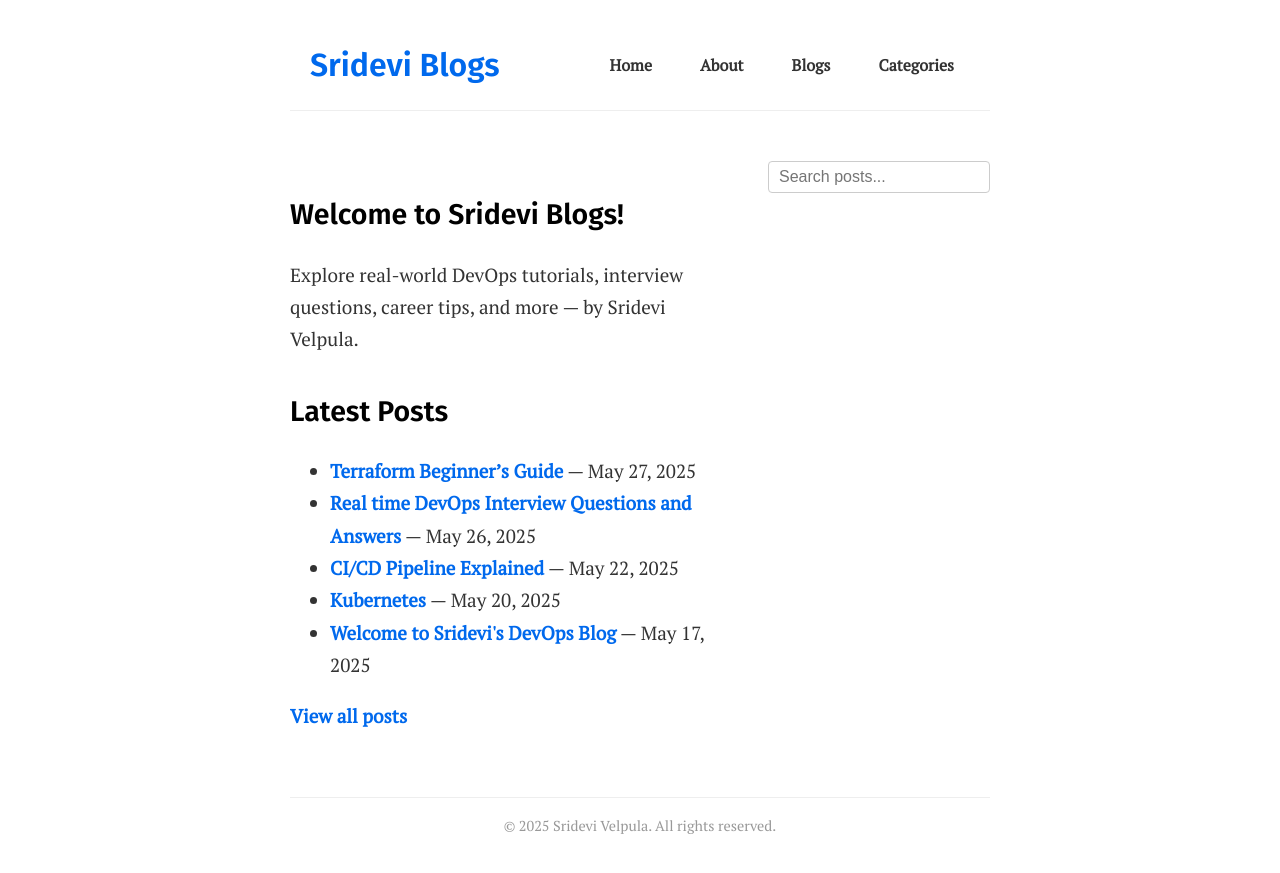
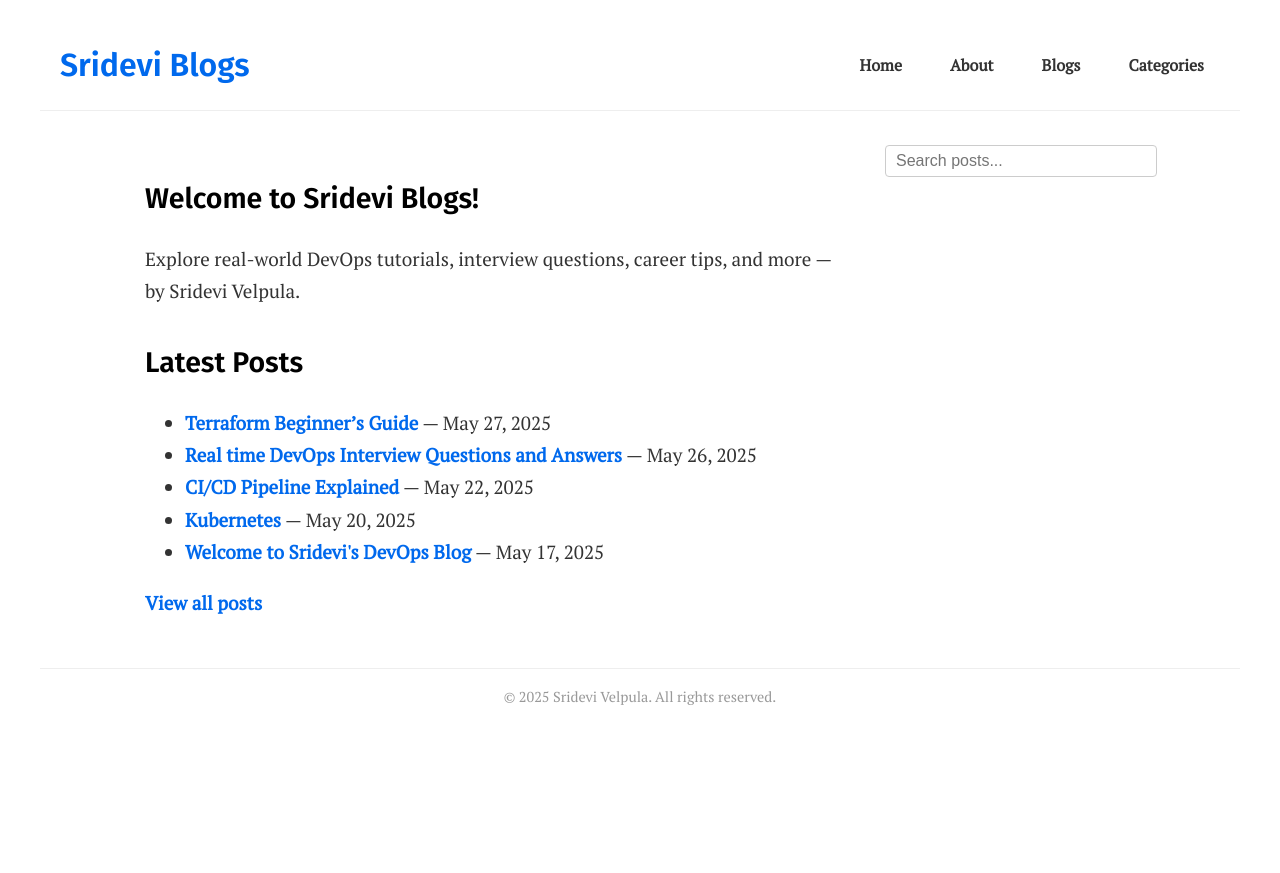
Before and after one commit to srideviblogs/srideviblogs.github.io, a Jekyll site: the page built from index.md, in a window 1280 px wide. Shown: the top 873 px of the page. Built offline with Jekyll 4.4.1, drawn with Linux system fonts in a browser that asks for light colours.

Commit message:
Update custom.css

```diff
--- a/assets/css/custom.css
+++ b/assets/css/custom.css
@@ -10,7 +10,7 @@ body {
   color: #333;
   background-color: #fff;
   margin: 0 auto;
-  max-width: 700px;
+  max-width: 1200px;
   padding: 20px;
   -webkit-font-smoothing: antialiased;
   -moz-osx-font-smoothing: grayscale;
@@ -44,7 +44,6 @@ header.site-header {
   background: #fff;
 }
 
-/* Header container layout */
 .site-header .container {
   display: flex;
   justify-content: space-between;
@@ -53,7 +52,6 @@ header.site-header {
   padding: 10px 20px;
 }
 
-/* Site title */
 .site-title {
   font-family: 'Fira Sans', sans-serif;
   font-weight: 700;
@@ -61,7 +59,6 @@ header.site-header {
   margin: 0;
 }
 
-/* Navigation */
 .site-nav {
   display: flex;
   gap: 1rem;
@@ -81,7 +78,6 @@ header.site-header {
   color: #0069ed;
 }
 
-/* Responsive menu toggle */
 .menu-toggle {
   display: none;
   font-size: 1.5rem;
@@ -92,53 +88,6 @@ header.site-header {
   z-index: 1001;
   background: none;
   border: none;
-}
-
-/* Search container (used in header, now removed from there) */
-#search-container {
-  position: relative;
-  margin-left: 20px;
-}
-
-#search-input {
-  padding: 6px 10px;
-  width: 200px;
-  border-radius: 4px;
-  border: 1px solid #ccc;
-  font-size: 1rem;
-}
-
-#search-results {
-  position: absolute;
-  top: 100%;
-  left: 0;
-  right: 0;
-  background: white;
-  border: 1px solid #ccc;
-  max-height: 300px;
-  overflow-y: auto;
-  display: none;
-  z-index: 1000;
-  box-shadow: 0 2px 8px rgba(0,0,0,0.1);
-}
-
-#search-results ul {
-  list-style: none;
-  margin: 0;
-  padding: 0.5rem;
-}
-
-#search-results li {
-  padding: 0.4rem 0;
-}
-
-#search-results li a {
-  color: #007acc;
-  text-decoration: none;
-}
-
-#search-results li a:hover {
-  text-decoration: underline;
 }
 
 /* Post list styling */
@@ -169,68 +118,81 @@ header.site-header {
   text-align: center;
 }
 
-/* ===== Layout for Content + Right Sidebar ===== */
+/* ===== New Layout Styles ===== */
+
+/* Layout wrapper for main content and sidebar */
 .layout-container {
   display: flex;
+  justify-content: center;
+  align-items: flex-start;
   max-width: 1200px;
   margin: 0 auto;
-  padding: 1rem 0;
+  padding: 0 20px;
+  gap: 40px;
 }
 
+/* Main content */
 .main-content {
-  flex: 3;
-  padding-right: 2rem;
+  flex: 1;
+  max-width: 700px;
 }
 
+/* Right sidebar */
 .sidebar-right {
-  flex: 1;
-  max-width: 250px;
-  position: sticky;
-  top: 1rem;
-  align-self: flex-start;
+  width: 250px;
+  flex-shrink: 0;
 }
 
-/* Search Box inside Sidebar */
-.sidebar-right .search-box input {
-  width: 100%;
-  padding: 0.5rem;
-  font-size: 1rem;
-  border-radius: 6px;
-  border: 1px solid #ccc;
+/* Search box in right sidebar */
+.search-box {
+  position: sticky;
+  top: 80px;
 }
 
-.sidebar-right .search-results {
-  background: #fff;
+/* Search input field */
+.search-input {
+  padding: 6px 10px;
+  width: 100%;
+  border-radius: 4px;
   border: 1px solid #ccc;
-  box-shadow: 0 2px 8px rgba(0,0,0,0.1);
+  font-size: 1rem;
+}
+
+/* Search results box */
+.search-results {
+  position: absolute;
+  top: 100%;
+  left: 0;
+  right: 0;
+  background: white;
+  border: 1px solid #ccc;
   max-height: 300px;
   overflow-y: auto;
-  margin-top: 0.25rem;
   display: none;
   z-index: 1000;
+  box-shadow: 0 2px 8px rgba(0,0,0,0.1);
+}
+
+.search-results ul {
+  list-style: none;
+  margin: 0;
   padding: 0.5rem;
 }
 
-.sidebar-right .search-results ul {
-  list-style: none;
-  margin: 0;
-  padding: 0;
-}
-
-.sidebar-right .search-results li {
+.search-results li {
   padding: 0.4rem 0;
 }
 
-.sidebar-right .search-results li a {
+.search-results li a {
   color: #007acc;
   text-decoration: none;
 }
 
-.sidebar-right .search-results li a:hover {
+.search-results li a:hover {
   text-decoration: underline;
 }
 
-/* ===== Responsive for Mobile ===== */
+/* ===== Responsive Mobile Fixes ===== */
 @media (max-width: 768px) {
   .site-header .container {
     flex-direction: column;
@@ -255,31 +217,22 @@ header.site-header {
     display: flex;
   }
 
-  #search-container {
-    width: 100%;
-    margin: 10px 0;
-    text-align: center;
+  .layout-container {
+    flex-direction: column;
+    align-items: center;
   }
 
-  #search-input {
+  .sidebar-right {
+    width: 100%;
+    margin-top: 20px;
+  }
+
+  .search-box {
+    position: static;
+  }
+
+  .search-input {
     width: 90%;
     max-width: 300px;
   }
-
-  .layout-container {
-    flex-direction: column;
-  }
-
-  .main-content {
-    padding-right: 0;
-  }
-
-  .sidebar-right {
-    max-width: 100%;
-    margin-top: 1rem;
-  }
-
-  .sidebar-right .search-box input {
-    width: 100%;
-  }
 }
```
